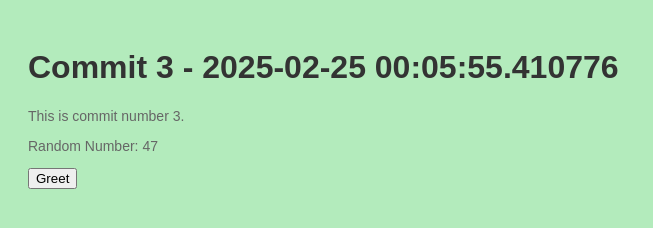
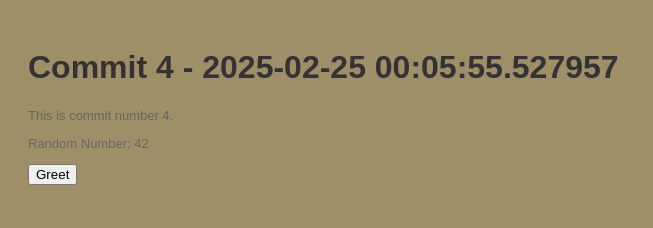
Before and after one commit to polishflits/autogen-repo-20250225000544, a plain HTML site: page index.html in a window 1280 px wide. Shown: the whole page, without its empty margins (0-653 px from the left). Drawn offline with Linux system fonts and the light colour scheme.

Commit message:
📝 Auto commit 4 with HTML, CSS, and JS

```diff
--- a/index.html
+++ b/index.html
@@ -2,13 +2,13 @@
     <!DOCTYPE html>
     <html>
     <head>
-        <title>Commit 3 - 2025-02-25 00:05:55.410776</title>
+        <title>Commit 4 - 2025-02-25 00:05:55.527957</title>
         <link rel="stylesheet" href="style.css">
     </head>
     <body>
-        <h1>Commit 3 - 2025-02-25 00:05:55.410776</h1>
-        <p>This is commit number 3.</p>
-        <p>Random Number: 47</p>
+        <h1>Commit 4 - 2025-02-25 00:05:55.527957</h1>
+        <p>This is commit number 4.</p>
+        <p>Random Number: 42</p>
         <button onclick="greet()">Greet</button>
         <script src="script.js"></script>
     </body>
--- a/script.js
+++ b/script.js
@@ -2,4 +2,4 @@
     function greet() {
         alert('Hello from commit ' + commitNumber + '!');
     }
-    var commitNumber = 3;
+    var commitNumber = 4;
--- a/style.css
+++ b/style.css
@@ -1,7 +1,7 @@
 
     body {
         font-family: Arial, sans-serif;
-        background-color: #b3ebbc;
+        background-color: #9f8f68;
         padding: 20px;
     }
     h1 {
@@ -9,5 +9,5 @@
     }
     p {
         color: #666;
-        font-size: 14px;
+        font-size: 13px;
     }
```
